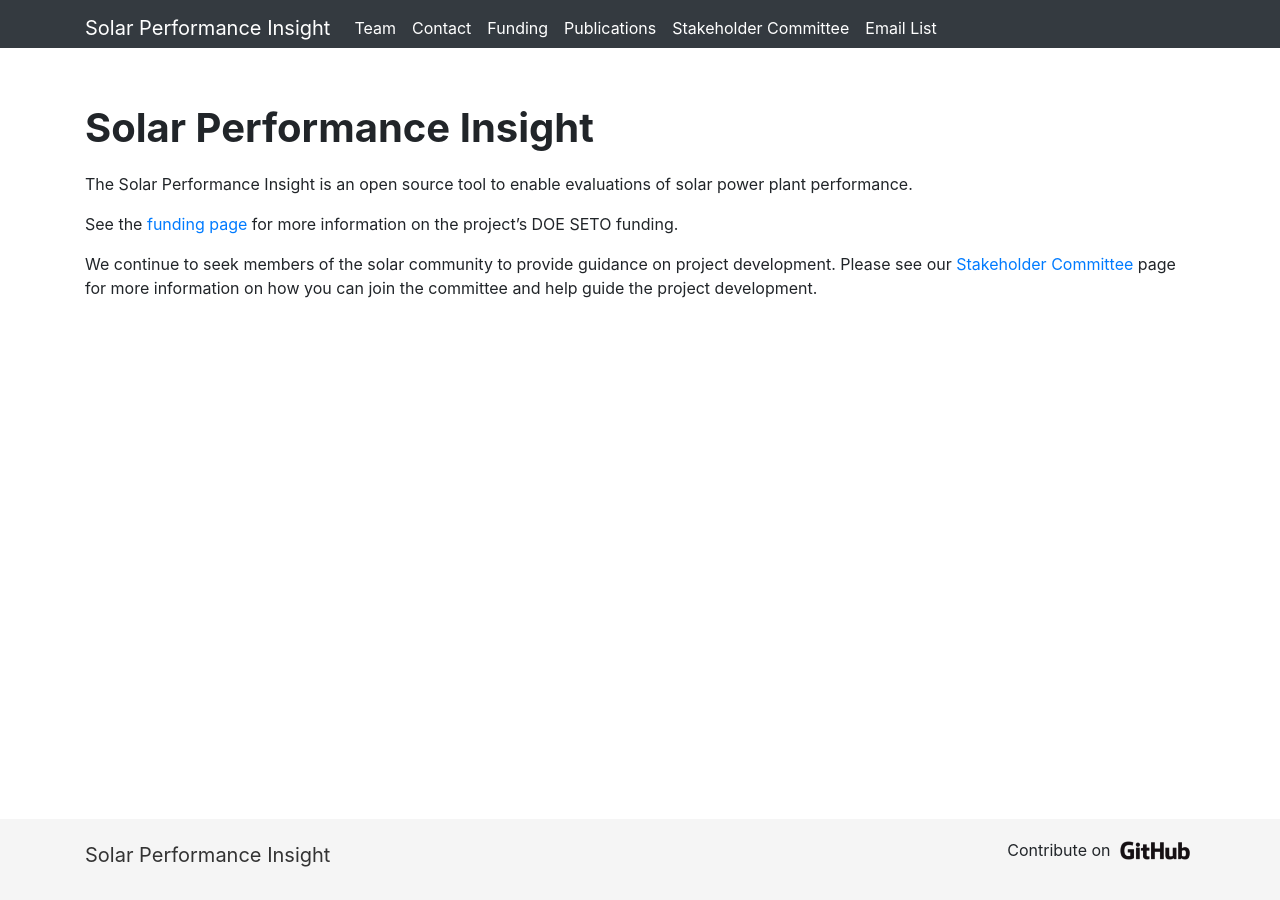
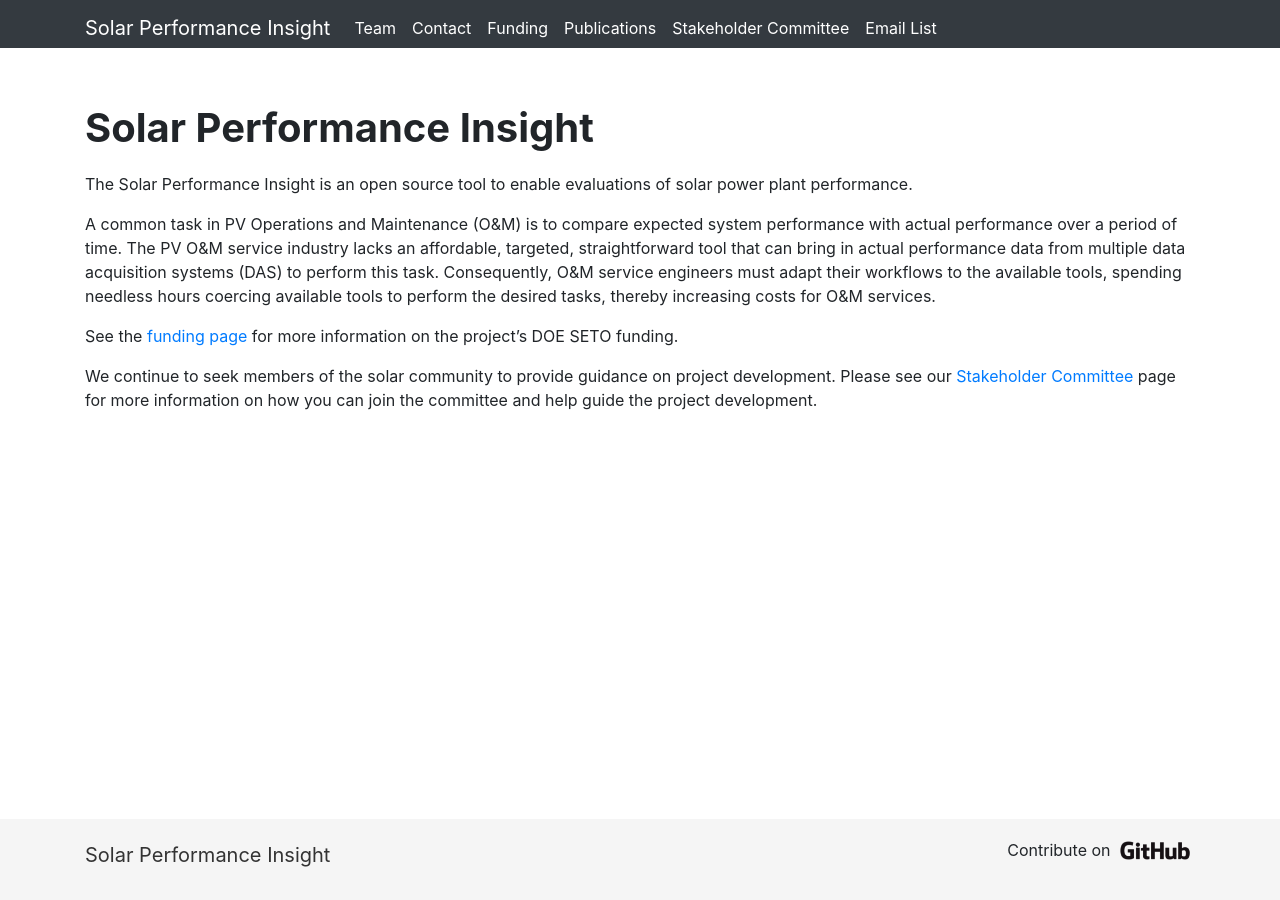
Before and after one commit to SolarPerformanceInsight/SolarPerformanceInsight.github.io, a Jekyll site: the page built from index.md, in a window 1280 px wide. Built offline with Jekyll 4.4.1, drawn with Linux system fonts in a browser that asks for light colours; our own code applies the rules of GitHub Pages for plain Markdown files.

Commit message:
Add more information about the project

```diff
--- a/index.md
+++ b/index.md
@@ -6,6 +6,12 @@ layout: base
 
 The Solar Performance Insight is an open source tool to enable evaluations of solar power plant performance.
 
+A common task in PV Operations and Maintenance (O&M) is to compare expected system performance with actual performance
+over a period of time. The PV O&M service industry lacks an affordable, targeted, straightforward tool that can bring in
+actual  performance data from multiple data acquisition systems (DAS) to perform this task. Consequently, O&M service
+engineers must adapt their workflows to the available tools, spending needless hours coercing available tools to perform
+the desired tasks, thereby increasing costs for O&M services.
+
 See the [funding page](funding) for more information on the project's DOE SETO funding.
 
 We continue to seek members of the solar community to provide guidance on project development. Please see our [Stakeholder Committee](/stakeholdercommittee) page for more information on how you can join the committee and help guide the project development.
```
